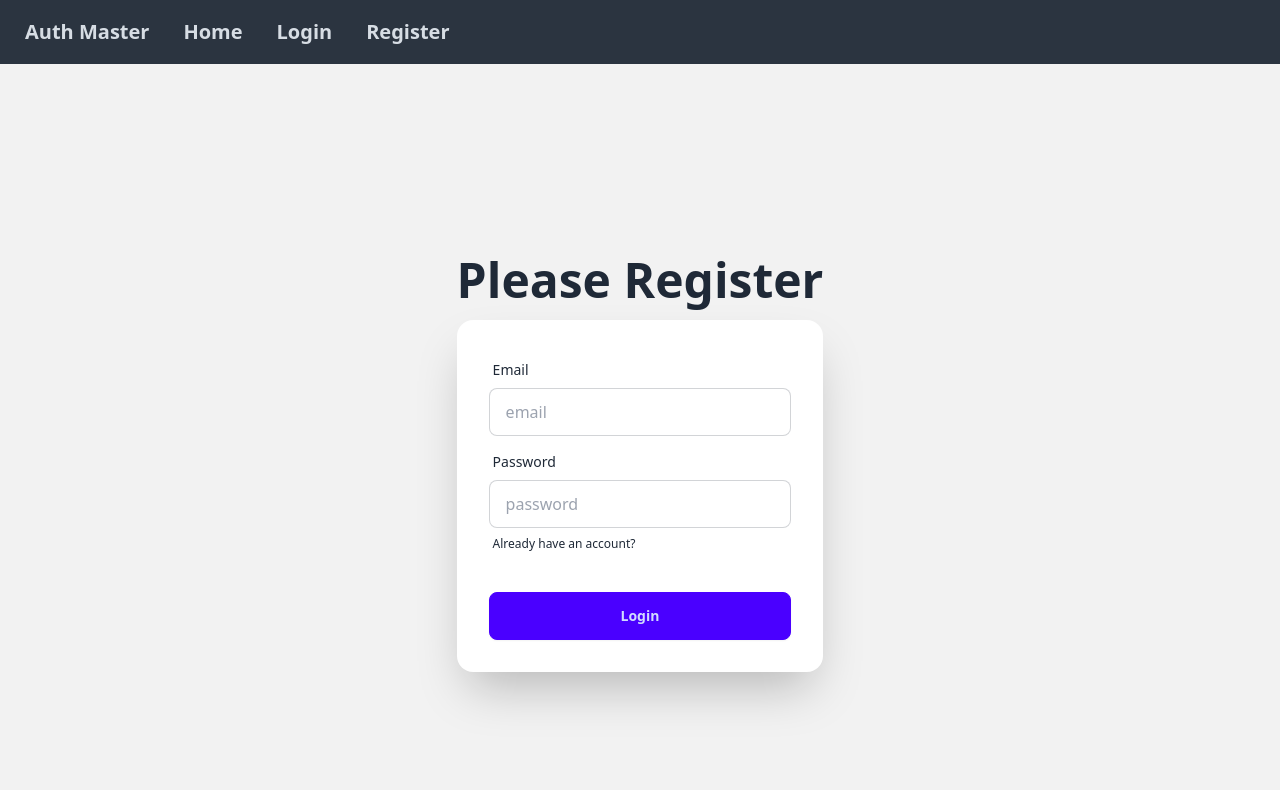
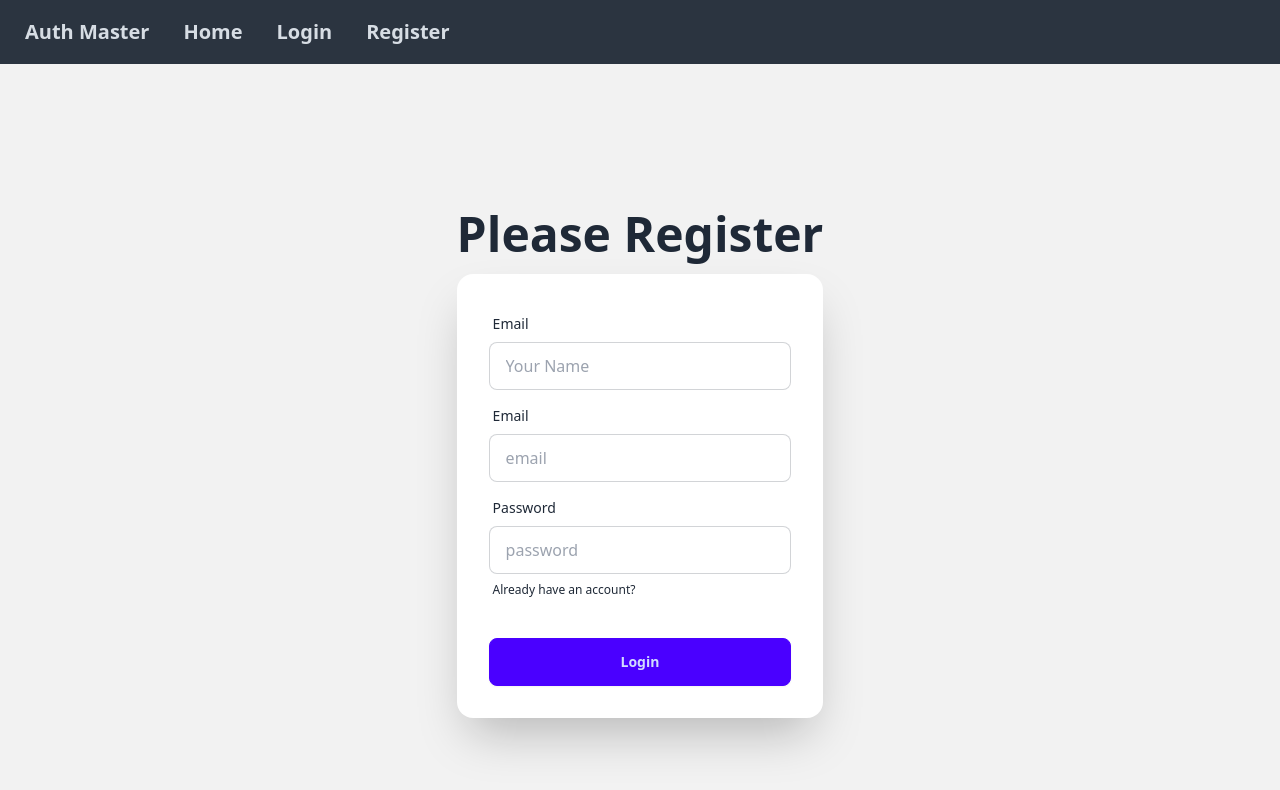
Before and after one commit to mrfhmd7/auth-firebase-context-tailwind, a React (Vite) app: page /register in a window 1280 px wide. Shown: the top 790 px of the page. Built offline with nearby package versions, Linux system fonts and the light colour scheme.

Commit message:
use preventDefault and modifie login and register form

```diff
--- a/src/components/Login.jsx
+++ b/src/components/Login.jsx
@@ -1,6 +1,16 @@
 import React from 'react';
+import { Link } from 'react-router-dom';
 
 const Login = () => {
+
+     const handleLogin = event => {
+          event.preventDefault();
+          const form = event.target;
+          const email = form.email.value;
+          const password = form.password.value;
+          console.log(email, password);
+     }
+
      return (
           <div className="hero bg-base-200 min-h-screen">
                <div className="hero-content flex-col">
@@ -8,7 +18,7 @@ const Login = () => {
                          <h1 className="text-5xl font-bold">Please Login</h1>
                     </div>
                     <div className="card bg-base-100 w-full max-w-sm shrink-0 shadow-2xl">
-                         <form className="card-body">
+                         <form onSubmit={handleLogin} className="card-body">
                               <div className="form-control">
                                    <label className="label">
                                         <span className="label-text">Email</span>
@@ -28,6 +38,9 @@ const Login = () => {
                                    <button className="btn btn-primary">Login</button>
                               </div>
                          </form>
+                         <Link to="/register">
+                              <button className="btn btn-active btn-link">New to Auth Master?</button>
+                         </Link>
                     </div>
                </div>
           </div>
--- a/src/components/Register.jsx
+++ b/src/components/Register.jsx
@@ -2,6 +2,16 @@ import React from 'react';
 import { Link } from 'react-router-dom';
 
 const Register = () => {
+
+     const handleRegister = event => {
+          event.preventDefault();
+          const form = event.target;
+          const name = form.name.value;
+          const email = form.email.value;
+          const password = form.password.value;
+          console.log(name, email, password);
+     };
+
      return (
           <div className="hero bg-base-200 min-h-screen">
                <div className="hero-content flex-col">
@@ -9,7 +19,13 @@ const Register = () => {
                          <h1 className="text-5xl font-bold">Please Register</h1>
                     </div>
                     <div className="card bg-base-100 w-full max-w-sm shrink-0 shadow-2xl">
-                         <form className="card-body">
+                         <form onSubmit={handleRegister} className="card-body">
+                              <div className="form-control">
+                                   <label className="label">
+                                        <span className="label-text">Email</span>
+                                   </label>
+                                   <input type="text" name="name" placeholder="Your Name" className="input input-bordered" required />
+                              </div>
                               <div className="form-control">
                                    <label className="label">
                                         <span className="label-text">Email</span>
```
